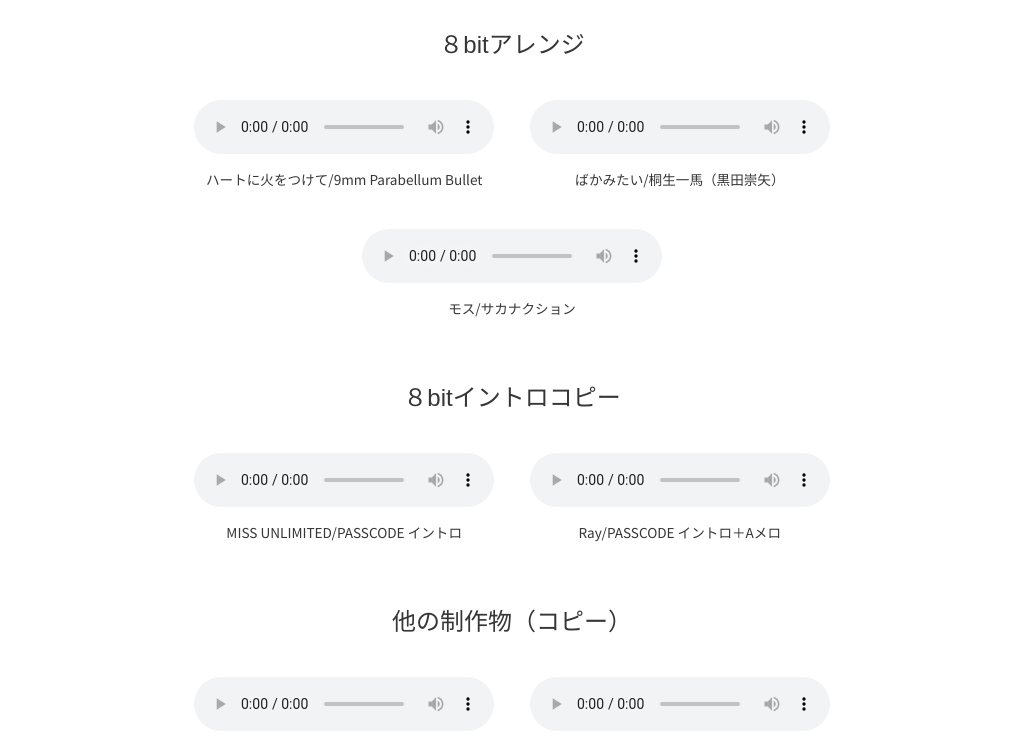
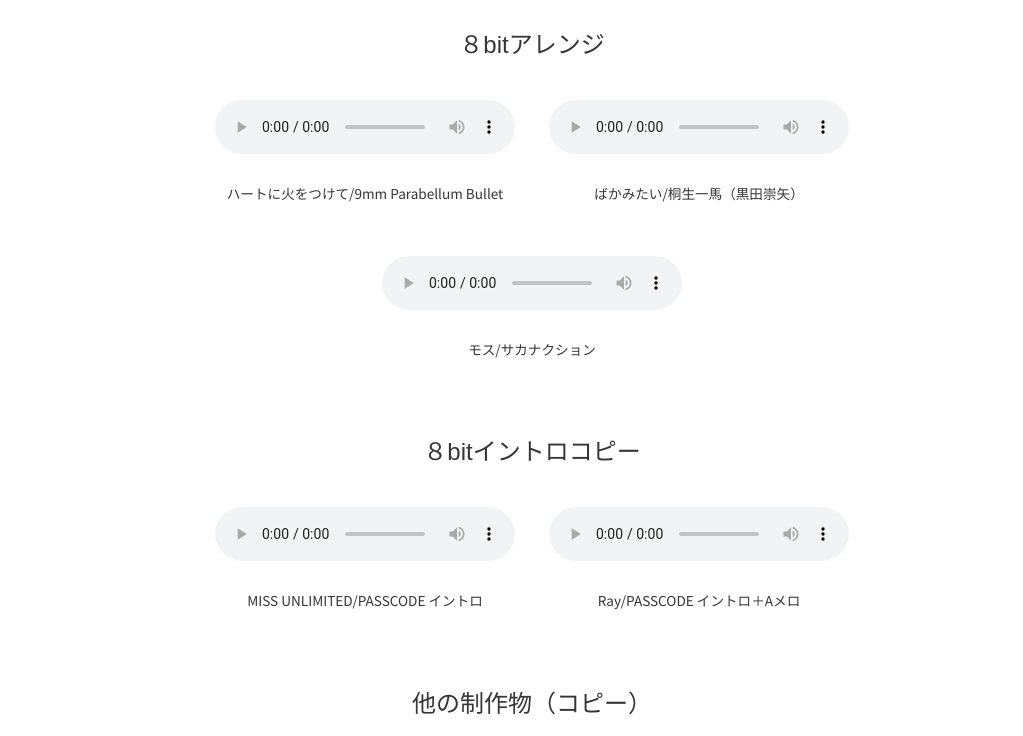
Before and after one commit to trm0-0/trm0-0.github.io, a plain HTML site: page music.html in a window 1280 px wide. Shown: the part 373-1109 px from the top of the page, without its empty margins (128-1151 px from the left). Drawn offline with Linux system fonts and the light colour scheme; some packages are replaced by stand-ins of ours; a web font is replaced by a local one.

Commit message:
Update music.html

```diff
--- a/music.html
+++ b/music.html
@@ -7,7 +7,7 @@
   <link rel="icon" href="favicon.ico">
   <title>music - trm0_0</title>
 
-  <link rel="stylesheet" href="https:/unpkg.com/ress/dist/ress.min.css">
+  <link rel="stylesheet" href="css/ress.css">
   <link rel="stylesheet" href="css/style.css">
 
   <link rel="preconnect" href="https://fonts.googleapis.com">
```
